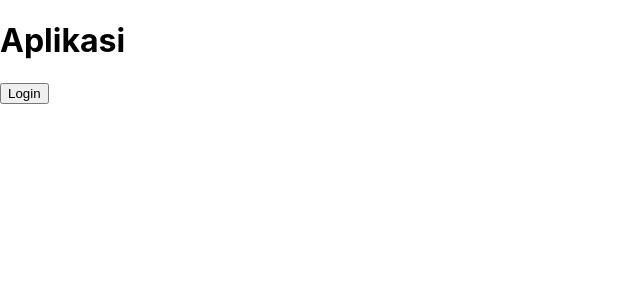
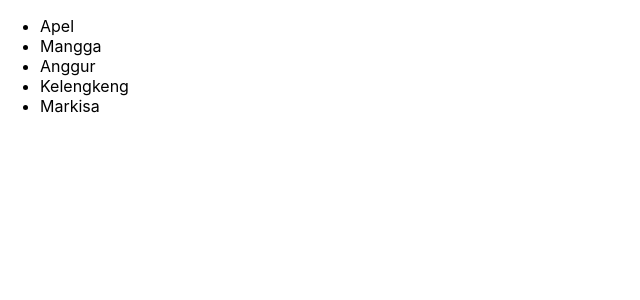
Before and after one commit to dhannypramana/belajar-react, a React (Create React App) app: page / in a window 1280 px wide. Shown: the top 300 px of the page, without its empty margins (0-640 px from the left). Built offline with nearby package versions, Linux system fonts and the light colour scheme.

Commit message:
Destructuring Array and Create List From it in React

```diff
--- a/src/App.jsx
+++ b/src/App.jsx
@@ -1,11 +1,11 @@
 import React from 'react';
 import './App.css';
-import ConditionalRendering from './components/ConditionalRendering';
+import List from './components/List';
 
 const App = () => {
   return(
     <>
-      <ConditionalRendering />
+      <List />
     </>
   );
 };
--- /dev/null
+++ b/src/components/List/index.jsx
@@ -0,0 +1,15 @@
+import React from 'react';
+
+const List = () => {
+  const fruits = ['Apel', 'Mangga', 'Anggur', 'Kelengkeng', 'Markisa'];
+
+  return (
+    <>
+      <ul>
+        {fruits.map(fruit => <li key={fruit}>{fruit}</li>)}
+      </ul>
+    </>
+  );
+};
+
+export default List;
```
